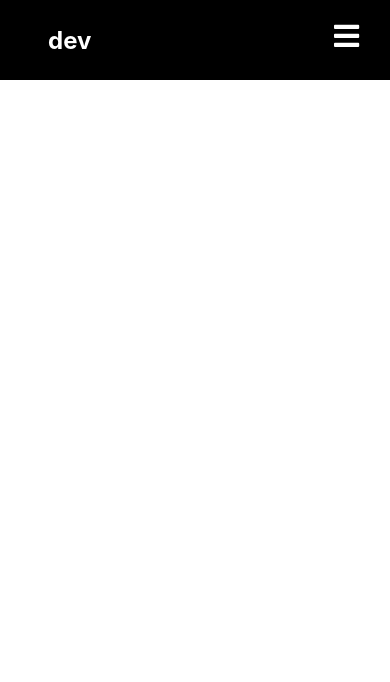
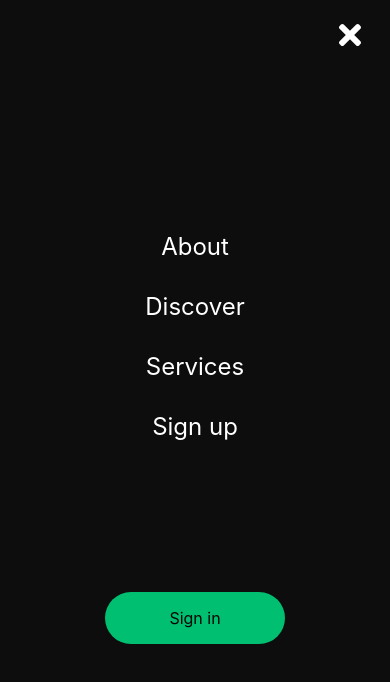
Before and after one commit to carlossantesp/landingpage-doll, a React (Create React App) app: page / in a window 390 px wide. Both pictures are taken after a click on the element 346 px from the left and 39 px from the top of the page. Shown: the top 682 px of the page. Built offline with nearby package versions, Linux system fonts and the light colour scheme.

Commit message:
Agregando el Sidebar

```diff
--- a/src/App.js
+++ b/src/App.js
@@ -1,11 +1,12 @@
+import React from 'react';
 import './App.css';
-import Navbar from './components/Navbar';
 import { BrowserRouter as Router } from 'react-router-dom';
+import Home from './pages';
 
 function App() {
   return (
     <Router>
-      <Navbar />
+      <Home />
     </Router>
   );
 }
--- a/src/components/Navbar/index.js
+++ b/src/components/Navbar/index.js
@@ -2,13 +2,13 @@
 import { FaBars } from 'react-icons/fa'
 import { MobileIcon, Nav, NavbarContainer, NavBtn, NavBtnLink, NavItem, NavLinks, NavLogo, NavMenu } from './NavbarElements'
 
-const Navbar = () => {
+const Navbar = ({ toggle }) => {
   return (
     <>
       <Nav>
         <NavbarContainer>
           <NavLogo to="/">dev</NavLogo>
-          <MobileIcon>
+          <MobileIcon onClick={toggle}>
             <FaBars />
           </MobileIcon>
           <NavMenu>
--- /dev/null
+++ b/src/components/Sidebar/SidebarElements.js
@@ -0,0 +1,90 @@
+import styled from 'styled-components';
+import { FaTimes } from "react-icons/fa";
+import { Link as LinkR} from 'react-router-dom';
+import { Link as LinkS } from 'react-scroll';
+
+export const SidebarContainer = styled.aside`
+  position: fixed;
+  z-index: 999;
+  width: 100%;
+  height: 100%;
+  background-color: #0d0d0d;
+  display: grid;
+  align-items: center;
+  ${'' /* top: 0; */}
+  left: 0;
+  transition: 0.3s ease-in-out;
+  opacity: ${({ isOpen }) => (isOpen ? '100%' : '0')};
+  top: ${({ isOpen }) => (isOpen ? '0' : '-100%')};
+`
+
+export const CloseIcon = styled(FaTimes)`
+  color: #fff;
+`
+
+export const Icon = styled.div`
+  position: absolute;
+  top: 1.2rem;
+  right: 1.5rem;
+  background-color: transparent;
+  font-size: 2rem;
+  cursor: pointer;
+  outline: none;
+`
+
+export const SidebarWrapper = styled.div`
+  color: #fff;
+`
+
+export const SidebarMenu = styled.ul`
+  display: grid;
+  grid-template-columns: 1fr;
+  grid-template-rows: repeat(6, 180px);
+  text-align: center;
+  padding:0;
+
+  @media screen and (max-width: 480px){
+    grid-template-rows: repeat(6, 60px);
+  }
+`
+
+export const SidebarLink = styled(LinkS)`
+  display: flex;
+  align-items: center;
+  justify-content: center;
+  font-size: 1.5rem;
+  text-decoration: none;
+  list-style-type: none;
+  transtion: 0.2s ease-in-out;
+  color: #fff;
+  cursor: pointer;
+
+  &:hover{
+    color: #01bf71;
+    transtion: 0.2s ease-in-out;
+  }
+`
+
+export const SidebarBtnWrap = styled.div`
+  display: flex;
+  justify-content: center;
+`
+
+export const SidebarRoute = styled(LinkR)`
+  border-radius: 50px;
+  background-color: #01bf71;
+  white-space: nowrap;
+  padding: 16px 64px;
+  color: #010606;
+  font-size: 16px;
+  outline: none;
+  border: none;
+  cursor: pointer;
+  text-decoration: none;
+  transtion: 0.2s ease-in-out;
+
+  &:hover{
+    transtion: 0.2s ease-in-out;
+    background-color: #fff;
+  }
+`
--- /dev/null
+++ b/src/components/Sidebar/index.js
@@ -0,0 +1,27 @@
+import React from 'react'
+import { CloseIcon, Icon, SidebarBtnWrap, SidebarContainer, SidebarLink, SidebarMenu, SidebarRoute, SidebarWrapper } from './SidebarElements'
+
+const Sidebar = ({ isOpen, toggle}) => {
+  return (
+    <div>
+      <SidebarContainer isOpen={isOpen} onClick={toggle}>
+        <Icon onClick={toggle}>
+          <CloseIcon />
+        </Icon>
+        <SidebarWrapper>
+          <SidebarMenu>
+            <SidebarLink onClick={toggle} to="about">About</SidebarLink>
+            <SidebarLink onClick={toggle} to="discover">Discover</SidebarLink>
+            <SidebarLink onClick={toggle} to="services">Services</SidebarLink>
+            <SidebarLink onClick={toggle} to="signup">Sign up</SidebarLink>
+          </SidebarMenu>
+          <SidebarBtnWrap>
+            <SidebarRoute to="/signin">Sign in</SidebarRoute>
+          </SidebarBtnWrap>
+        </SidebarWrapper>
+      </SidebarContainer>
+    </div>
+  )
+}
+
+export default Sidebar
--- /dev/null
+++ b/src/pages/index.js
@@ -0,0 +1,20 @@
+import React, { useState } from 'react'
+import Navbar from '../components/Navbar'
+import Sidebar from '../components/Sidebar'
+
+const Home = () => {
+  const [isOpen, setIsOpen] = useState(false);
+
+  const toggle = () =>{
+    setIsOpen(!isOpen)
+  }
+
+  return (
+    <>
+      <Sidebar isOpen={isOpen} toggle={toggle} />
+      <Navbar toggle={toggle} />
+    </>
+  )
+}
+
+export default Home
```
Also changed, not shown: 1 other file (tests, documents, lock files or other folders).
